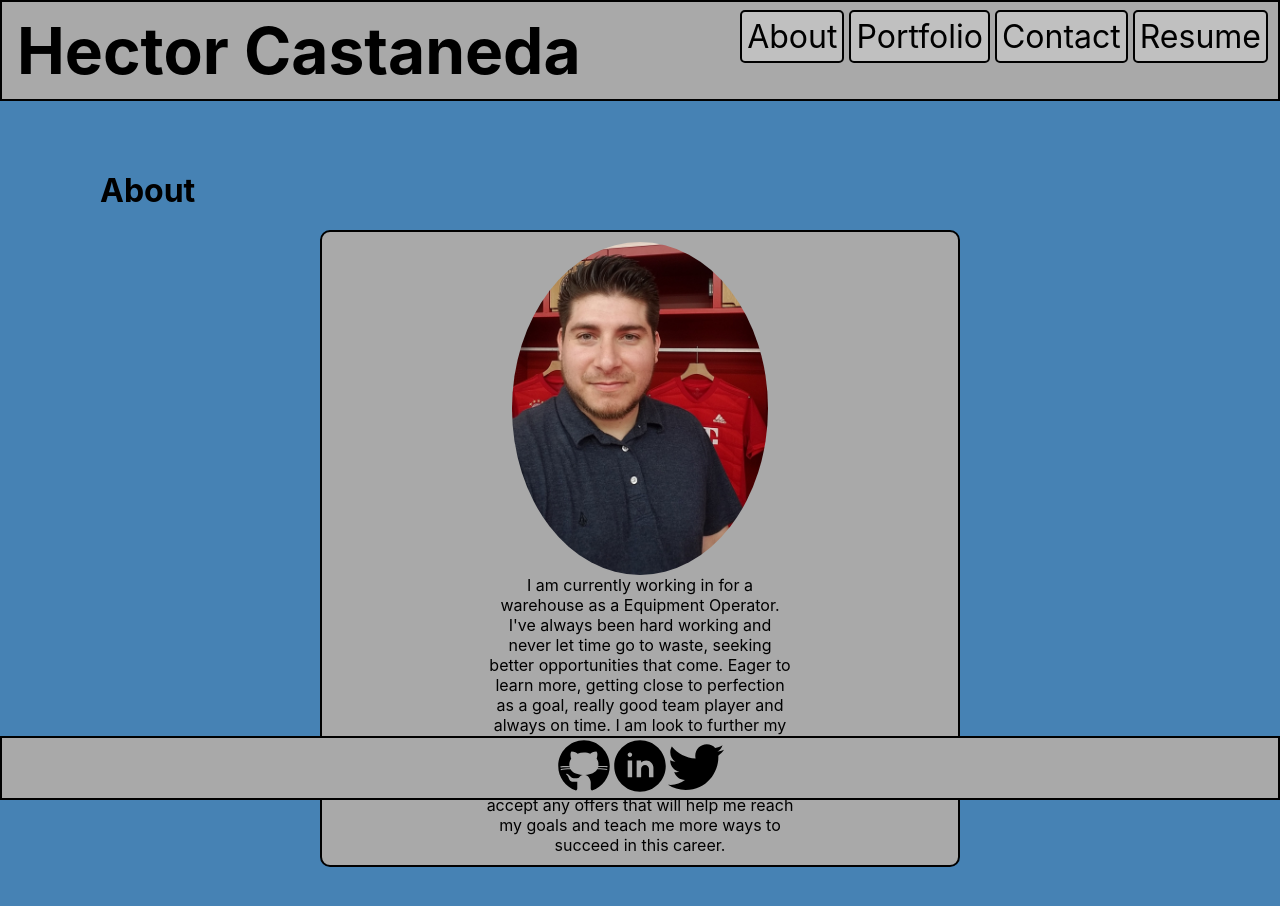
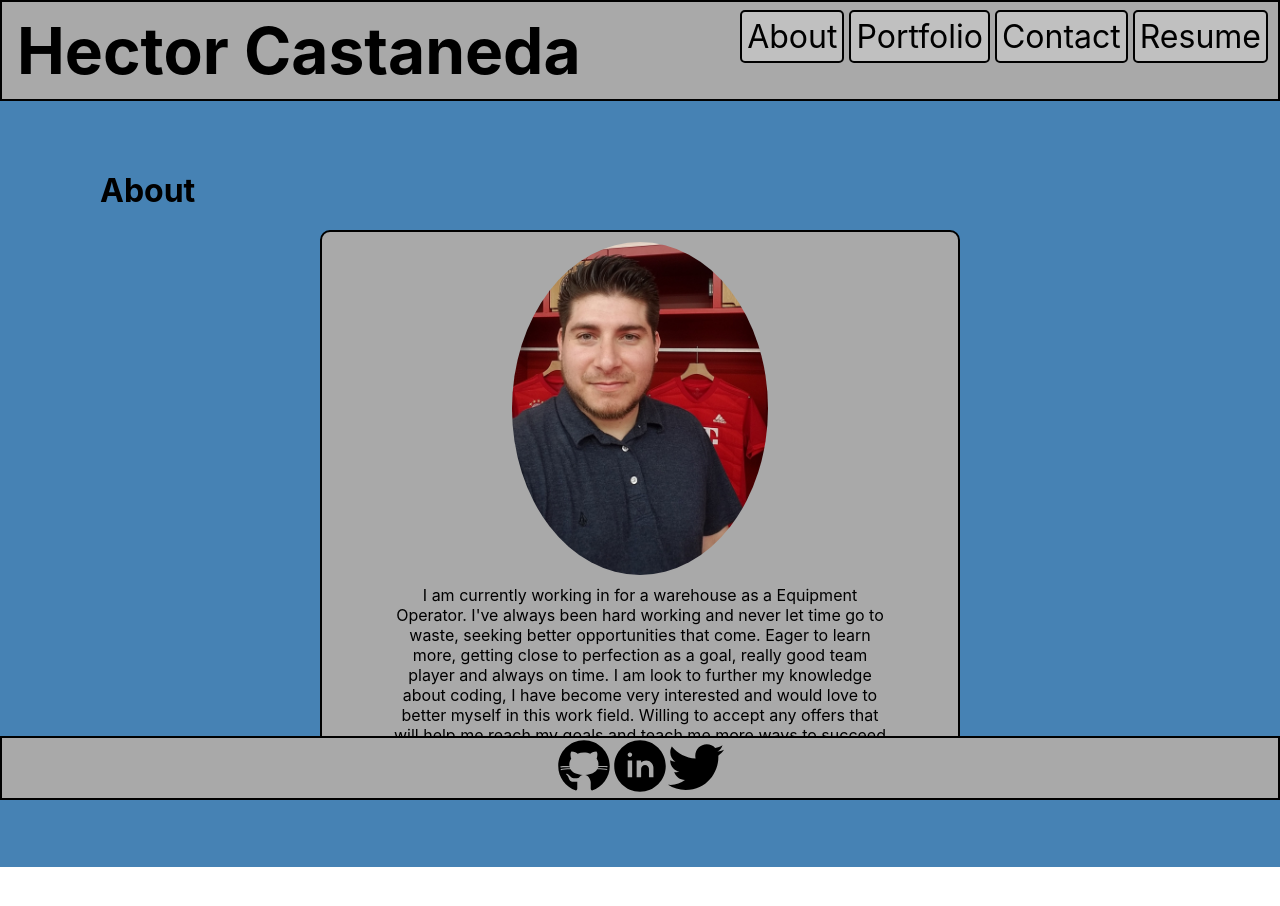
Before and after one commit to Hectcast508/react-portfolio, a React (Create React App) app: page / in a window 1280 px wide. Shown: the top 906 px of the page. After the commit the page ends 867 px from the top, so only its background shows below. Built offline with nearby package versions, Linux system fonts and the light colour scheme.

Commit message:
made adjustments

```diff
--- a/src/App.css
+++ b/src/App.css
@@ -67,7 +67,7 @@ main {
 
 .about-sec {
   background-color: var(--color2);
-  max-width: 50%;
+  max-width: 80%;
   margin-inline: auto;
   padding: 10px;
   border: 2px solid var(--color1);
@@ -75,9 +75,10 @@ main {
 }
 
 .about-sec p {
-  max-width: 50%;
+  max-width: 80%;
   margin-inline: auto;
   text-align: center;
+  padding: 10px 0px 10px 0px;
 }
 
 .aboutImage {
@@ -231,6 +232,10 @@ footer img {
     font-size: 2em;
   }
 
+  .about-sec {
+    max-width: 50%;
+  }
+
   .projects {
     grid-template-columns: repeat(2, 1fr);
     width: 50vw;
```
